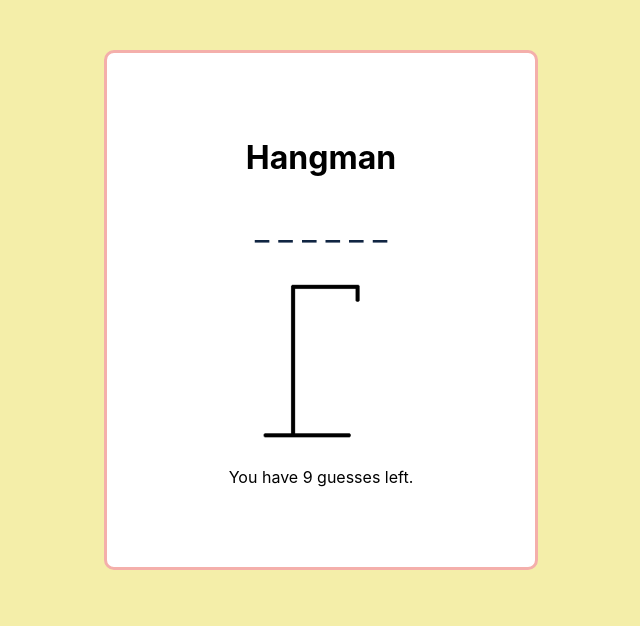
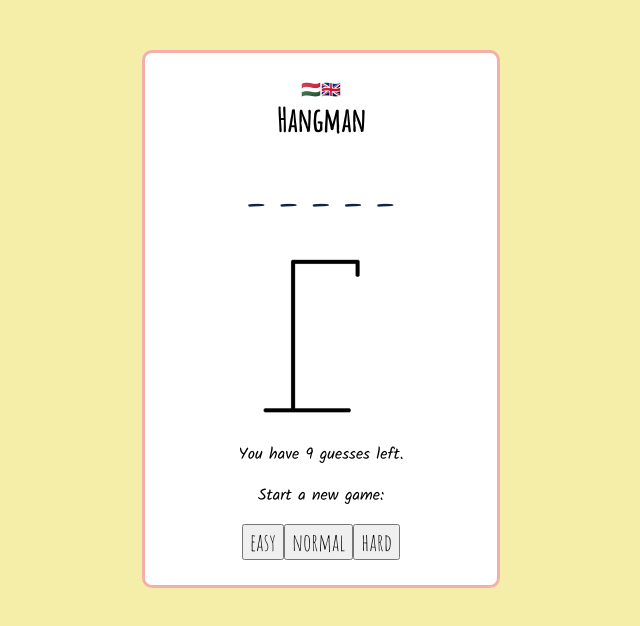
Before and after one commit to juditlehoczki/hangman, a React (Create React App) app: page / in a window 1280 px wide. Shown: the top 626 px of the page, without its empty margins (319-959 px from the left). Built offline with nearby package versions, Linux system fonts and the light colour scheme.

Commit message:
Components separated.

```diff
--- a/public/index.html
+++ b/public/index.html
@@ -5,6 +5,10 @@
     <link rel="icon" href="%PUBLIC_URL%/favicon.ico" />
     <meta name="viewport" content="width=device-width, initial-scale=1" />
     <meta name="theme-color" content="#000000" />
+    <link
+      href="https://fonts.googleapis.com/css?family=Kalam|Amatic+SC|Indie+Flower|Pacifico|Shadows+Into+Light&display=swap"
+      rel="stylesheet"
+    />
     <title>Hangman</title>
   </head>
   <body>
--- a/src/App.css
+++ b/src/App.css
@@ -10,12 +10,38 @@ body {
   background-color: white;
   border-radius: 10px;
   border: 3px solid #f4afab;
-  width: 300px;
-  padding: 5%;
+  min-width: 300px;
+  padding: 2%;
   margin: 50px;
 }
 
 #current-state {
+  font-family: 'Kalam', cursive;
   font-size: 2em;
   color: #102542;
 }
+
+#letters-guessed {
+}
+
+#image {
+}
+
+#show-msg,
+#start-new-game {
+  font-family: 'Kalam', cursive;
+}
+
+#title {
+  font-family: 'Amatic SC', cursive;
+  margin: 0%;
+}
+
+button {
+  font-family: 'Amatic SC', cursive;
+  font-size: 1.5em;
+}
+/* font-family: 'Shadows Into Light', cursive;
+font-family: 'Indie Flower', cursive;
+font-family: 'Pacifico', cursive;
+font-family: 'Amatic SC', cursive; */
--- a/src/App.js
+++ b/src/App.js
@@ -1,34 +1,17 @@
 import React from 'react';
 import './App.css';
-import img9 from './img/9.png';
-import img8 from './img/8.png';
-import img7 from './img/7.png';
-import img6 from './img/6.png';
-import img5 from './img/5.png';
-import img4 from './img/4.png';
-import img3 from './img/3.png';
-import img2 from './img/2.png';
-import img1 from './img/1.png';
-import img0 from './img/0.png';
-
-const images = {
-  0: img0,
-  1: img1,
-  2: img2,
-  3: img3,
-  4: img4,
-  5: img5,
-  6: img6,
-  7: img7,
-  8: img8,
-  9: img9
-};
+import words from './words.js';
+import Image from './Image.js';
+import LanguageSelector from './LanguageSelector.js';
+import Word from './Word.js';
+import Buttons from './Buttons.js';
 
 class App extends React.Component {
   state = {
-    currentWord: 'banana',
+    currentWord: '',
     letters: [],
-    guessesLeft: 9
+    guessesLeft: 9,
+    language: 'en'
   };
 
   handleKeyPress = event => {
@@ -46,38 +29,6 @@ class App extends React.Component {
     });
   };
 
-  showCurrentState = () => {
-    let currentState = '';
-    for (let i = 0; i < this.state.currentWord.length; i++) {
-      if (
-        this.state.letters.includes(this.state.currentWord[i].toUpperCase())
-      ) {
-        currentState = currentState.concat(
-          this.state.currentWord[i].toUpperCase()
-        );
-      } else {
-        currentState = currentState.concat('_');
-      }
-    }
-    return currentState
-      .split('')
-      .join(' ')
-      .toUpperCase();
-  };
-
-  showImage = () => {
-    if (this.state.guessesLeft >= 0) {
-      return (
-        <img
-          src={images[this.state.guessesLeft]}
-          alt="current state of hangman"
-        />
-      );
-    } else {
-      return <img src={images[0]} alt="current state of hangman" />;
-    }
-  };
-
   showMsg = () => {
     if (
       this.state.currentWord
@@ -85,26 +36,59 @@ class App extends React.Component {
         .split('')
         .every(letter => this.state.letters.includes(letter))
     ) {
-      return "You won! Here's your prize: 🍌";
+      return words[this.state.language].won;
     } else if (this.state.guessesLeft > 0) {
-      return `You have ${this.state.guessesLeft} guesses left.`;
+      return `${words[this.state.language].guessesLeft[0]} ${
+        this.state.guessesLeft
+      } ${words[this.state.language].guessesLeft[1]}`;
     } else {
-      return 'Sorry, you lost. 😕';
+      return words[this.state.language].lost;
     }
+  };
+
+  newGame = level => {
+    const newWord =
+      words[this.state.language][level][
+        Math.floor(Math.random() * words.en[level].length)
+      ];
+    console.log(newWord);
+    this.setState({
+      currentWord: newWord,
+      letters: [],
+      guessesLeft: 9
+    });
+  };
+
+  changeLanguage = lang => {
+    this.setState(
+      currentState => {
+        return { language: lang };
+      },
+      () => {
+        this.newGame('easy');
+      }
+    );
   };
 
   componentDidMount() {
     document.addEventListener('keypress', this.handleKeyPress);
+    this.newGame('easy');
   }
 
   render() {
     return (
       <div className="App">
-        <h1>Hangman</h1>
-        <p id="current-state">{this.showCurrentState()}</p>
+        <LanguageSelector changeLanguage={this.changeLanguage} />
+        <h1 id="title">{words[this.state.language].title}</h1>
+        <Word
+          currentWord={this.state.currentWord}
+          letters={this.state.letters}
+        />
         <p id="letters-guessed">{this.state.letters}</p>
-        <p id="image">{this.showImage()}</p>
+        <Image guessesLeft={this.state.guessesLeft} />
         <p id="show-msg">{this.showMsg()}</p>
+        <p id="start-new-game">{words[this.state.language].newGame}</p>
+        <Buttons language={this.state.language} newGame={this.newGame} />
       </div>
     );
   }
--- /dev/null
+++ b/src/Buttons.js
@@ -0,0 +1,19 @@
+import React from 'react';
+import words from './words.js';
+
+const Buttons = props => {
+  return ['easy', 'medium', 'hard'].map((level, index) => {
+    return (
+      <button
+        key={level}
+        onClick={() => {
+          props.newGame(level);
+        }}
+      >
+        {words[props.language].level[index]}
+      </button>
+    );
+  });
+};
+
+export default Buttons;
--- /dev/null
+++ b/src/Image.js
@@ -0,0 +1,16 @@
+import React from 'react';
+
+const images = [];
+for (let i = 0; i < 10; i++) {
+  images.push(require(`./img/${i}.png`));
+}
+
+const Image = props => (
+  <img
+    id="hangman-img"
+    src={images[props.guessesLeft]}
+    alt="current state of hangman"
+  />
+);
+
+export default Image;
--- /dev/null
+++ b/src/LanguageSelector.js
@@ -0,0 +1,21 @@
+import React from 'react';
+import words from './words.js';
+
+const LanguageSelector = props => {
+  return Object.keys(words).map(lang => {
+    return (
+      <span
+        key={lang}
+        role="img"
+        aria-label={words[lang].languageName}
+        onClick={() => {
+          props.changeLanguage(lang);
+        }}
+      >
+        {words[lang].emoji}
+      </span>
+    );
+  });
+};
+
+export default LanguageSelector;
--- /dev/null
+++ b/src/Word.js
@@ -0,0 +1,22 @@
+import React from 'react';
+
+const Word = props => {
+  let currentState = '';
+  for (let i = 0; i < props.currentWord.length; i++) {
+    if (props.letters.includes(props.currentWord[i].toUpperCase())) {
+      currentState = currentState.concat(props.currentWord[i].toUpperCase());
+    } else {
+      currentState = currentState.concat('_');
+    }
+  }
+  return (
+    <p id="current-state">
+      {currentState
+        .split('')
+        .join(' ')
+        .toUpperCase()}
+    </p>
+  );
+};
+
+export default Word;
--- /dev/null
+++ b/src/words.js
@@ -0,0 +1,30 @@
+const words = {
+  hu: {
+    languageName: 'Hungarian',
+    emoji: '🇭🇺',
+    title: 'Akasztófa',
+    guessesLeft: ['Még ', ' próbálkozásod maradt.'],
+    newGame: 'Kezdj új játékot:',
+    level: ['könnyű', 'közepes', 'nehéz'],
+    won: 'Nyertél! Itt a nyereményed: 🍌',
+    lost: 'Sajnálom, vesztettél. 😕',
+    easy: ['alma', 'paprika', 'virág', 'asztal', 'szerelem'],
+    medium: ['palacsinta', 'paprikajancsi', 'hógolyó'],
+    hard: ['egészség', 'boldogság', 'becsület', 'édesanya']
+  },
+  en: {
+    languageName: 'English',
+    emoji: '🇬🇧',
+    title: 'Hangman',
+    guessesLeft: ['You have ', ' guesses left.'],
+    newGame: 'Start a new game:',
+    level: ['easy', 'normal', 'hard'],
+    won: "You won! Here's your prize: 🍌",
+    lost: 'Sorry, you lost. 😕',
+    easy: ['banana', 'potato', 'apple', 'cookie', 'flower'],
+    medium: ['policeman', 'hocuspocus', 'plant'],
+    hard: ['awkward', 'flapjack', 'cobweb']
+  }
+};
+
+export default words;
```
Also changed, not shown: 1 other file (tests, documents, lock files or other folders).
